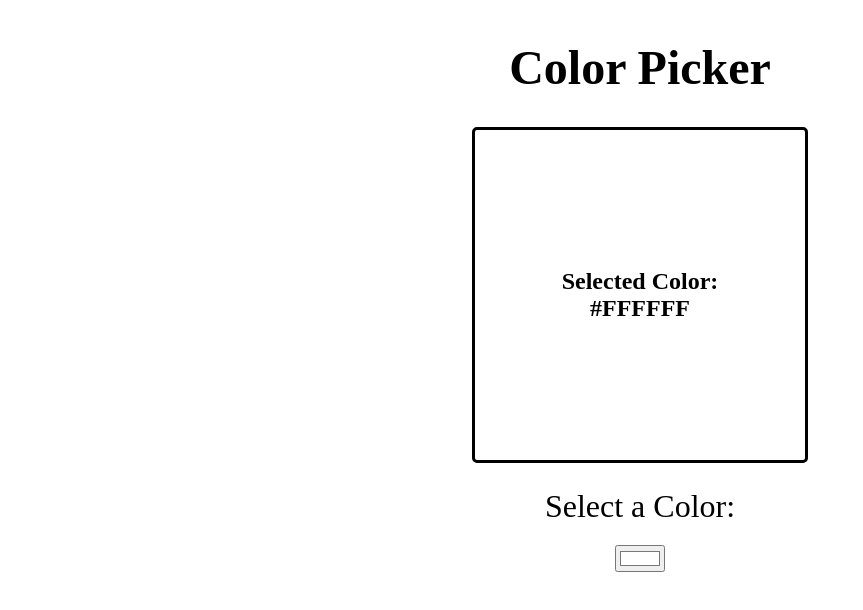
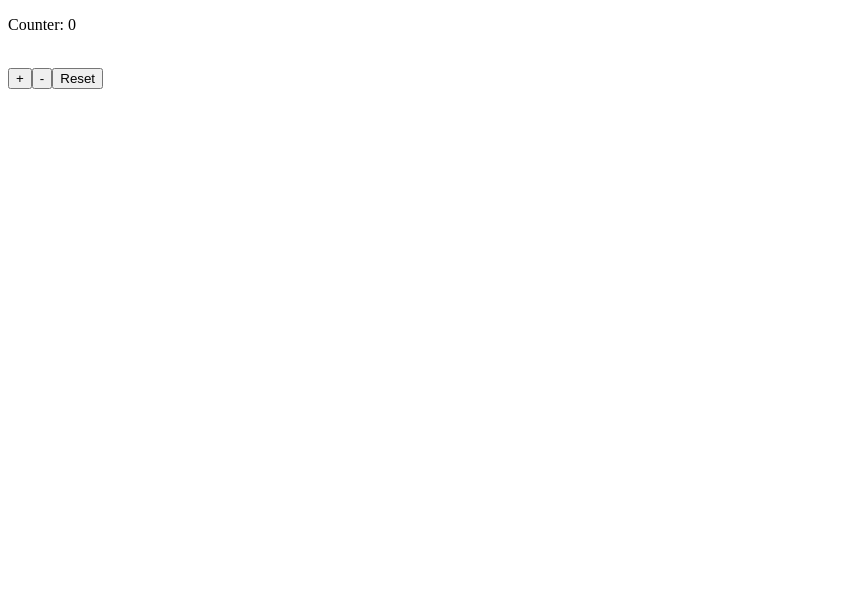
Before and after one commit to Princesval/react, a React (Vite) app in the folder my-react-app/: page / in a window 1280 px wide. Shown: the top 610 px of the page, without its empty margins (0-863 px from the left). Built offline with nearby package versions, Linux system fonts and the light colour scheme.

Commit message:
updater functions

```diff
--- a/my-react-app/src/App.jsx
+++ b/my-react-app/src/App.jsx
@@ -1,9 +1,9 @@
-import ColorPicker from "./ColorPicker/ColorPicker.jsx";
+import MyComponent from "./MyComponent.jsx";
 
 function App() {
   return(
     <>
-      <ColorPicker/>
+      <MyComponent/>
     </>
 
   );
--- a/my-react-app/src/MyComponent.jsx
+++ b/my-react-app/src/MyComponent.jsx
@@ -29,9 +29,9 @@ function MyComponent(){
                 <p>Is employed? {isEmployed ? "Yes" : "No"}</p>
                 <button onClick={toggleStatus}>Toggle status</button>
             </div>
-    );
-    */
+    ); */
 
+    /* useState(onChange)
     const [name, setName] = useState("");
 
     function handleName(event) {
@@ -43,7 +43,36 @@ function MyComponent(){
             <input value={name} onChange={handleName}/>
             <p>Name: {name}</p>
         </div>
-    );
+    ); */
+
+    const [count, setCount] = useState(0);
+
+    const increment = () => { // Arrow function atuliza o valor atual de count em cada iteração
+        setCount(c => c + 1);
+        setCount(c => c + 1);
+        setCount(c => c + 1);
+    }
+
+    const dencrement = () => { // Isso NÃO funciona porque o React contabiliza todos os count ainda como o valor original
+        setCount(count - 1);
+        setCount(count - 1);
+        setCount(count - 1);
+    }
+
+    const reset = () => {
+        setCount(0);
+    }
+
+    return(
+        <div>
+            <p>Counter: {count}</p>
+            <br />
+            <button onClick={increment}>+</button>
+            <button onClick={dencrement}>-</button>
+            <button onClick={reset}>Reset</button>
+        </div>
+
+    )
 }
 
 export default MyComponent
```
